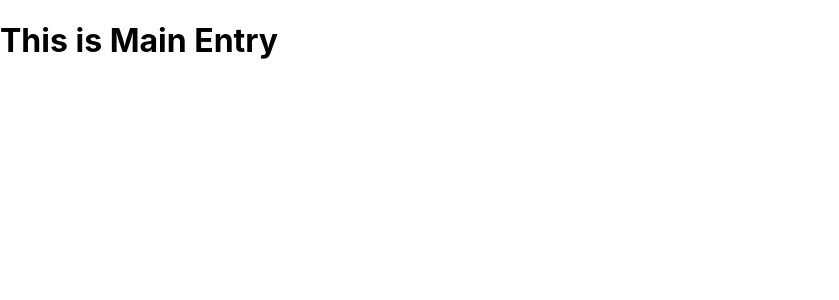
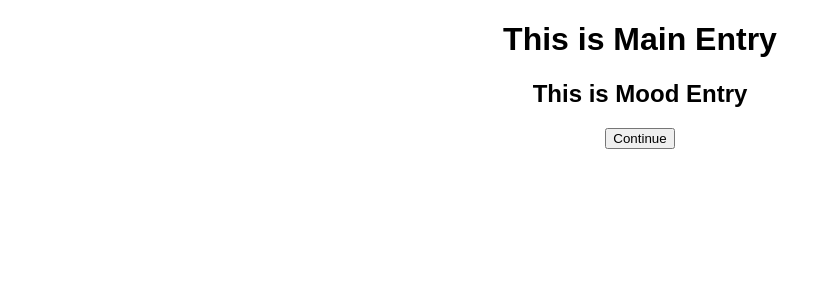
Before and after one commit to tobiball/mindmee, a React (Create React App) app in the folder my-app/: page /entry/MainEntry in a window 1280 px wide. Shown: the top 300 px of the page, without its empty margins (0-839 px from the left). Built offline with nearby package versions, Linux system fonts and the light colour scheme.

Commit message:
Build the first App circut of the entry function

```diff
--- a/my-app/src/App.js
+++ b/my-app/src/App.js
@@ -9,19 +9,36 @@ import {
 } from "react-router-dom";
 
 import MainPage from "./MainPage"
+
 import MainEntry from "./entry/MainEntry"
+import MoodEntry from "./entry/MoodEntry"
+import TagsEntry from "./entry/TagsEntry"
+import JournalEntry from "./entry/JournalEntry"
+
 import MainSummary from "./summary/MainSummary"
+import MoodSummary from "./summary/MoodSummary"
+import TagsSummary from "./summary/TagsSummary"
+import JournalSummary from "./summary/JournalSummary"
 
 
 function App() {
   return (
+    <div className="App">
       <Router>
         <Switch>
         <Route exact path="/" component={MainPage} />
         <Route exact path="/entry/MainEntry" component={MainEntry} />
+        <Route exact path="/entry/MoodEntry" component={MoodEntry} />
+        <Route exact path="/entry/TagsEntry" component={TagsEntry} />
+        <Route exact path="/entry/JournalEntry" component={JournalEntry} />
+
         <Route exact path="/summary/MainSummary" component={MainSummary} />
+        <Route exact path="/summary/MoodSummary" component={MoodSummary} />
+        <Route exact path="/summary/TagsSummary" component={TagsSummary} />
+        <Route exact path="/summary/JournalSummary" component={JournalSummary} />
         </Switch>
       </Router>
+    </div>
   );
 }
 
--- a/my-app/src/MainPage.js
+++ b/my-app/src/MainPage.js
@@ -4,7 +4,7 @@ import {Link } from "react-router-dom";
 export default function MainPage() {
   return (
     <div>
-  <h2>Welcome to mindmy</h2>
+  <h1>Welcome to mindmy</h1>
       <Link to="/entry/MainEntry">
         <button>
           Start an Entry
--- a/my-app/src/entry/JournalEntry.js
+++ b/my-app/src/entry/JournalEntry.js
@@ -1,15 +1,12 @@
-import React from "react";
-import {
-  Switch,
-  Route,
-  NavLink,
-  useParams,
-  useRouteMatch
-} from "react-router-dom";
-import styled from "styled-components";
+import { Link } from "react-router-dom";
 
 export default function JournalEntry() {
   return (
-    <h1>This is Journal Entry</h1>
+    <div>
+      <h2>This is Journal Entry</h2>
+      <Link to="/summary/MainSummary">
+        <button>Finish</button>
+      </Link>
+  </div>
   )
 }
--- a/my-app/src/entry/MainEntry.js
+++ b/my-app/src/entry/MainEntry.js
@@ -1,5 +1,31 @@
+
+import {
+  Route,
+  Switch,
+  Link,
+  Redirect,
+  BrowserRouter as Router
+} from "react-router-dom";
+
+import MoodEntry from "./MoodEntry"
+import TagsEntry from "./TagsEntry"
+import JournalEntry from "./JournalEntry"
+
+
+
+
 export default function MainEntry() {
   return (
-    <h1>This is Main Entry</h1>
+    <div>
+      <h1>This is Main Entry</h1>
+      <Router>
+        <Switch>
+          <Route exact path="/entry/MainEntry" component={MoodEntry} />
+          <Route exact path="/entry/TagsEntry" component={TagsEntry} />
+          <Route exact path="/entry/JournalEntry" component={JournalEntry} />
+        </Switch>
+      </Router>
+  </div>
+
   )
 }
--- a/my-app/src/entry/MoodEntry.js
+++ b/my-app/src/entry/MoodEntry.js
@@ -1,13 +1,12 @@
-import React from "react";
-import {Link } from "react-router-dom";
+import { Link } from "react-router-dom";
 
 export default function MoodEntry() {
   return (
     <div>
-      <h1>This is Mood Entry</h1>
-      {/* <Link to="/TagsEntry">
+      <h2>This is Mood Entry</h2>
+      <Link to="/entry/TagsEntry">
         <button>Continue</button>
-      </Link> */}
+      </Link>
     </div>
   )
 }
--- a/my-app/src/entry/TagsEntry.js
+++ b/my-app/src/entry/TagsEntry.js
@@ -1,15 +1,13 @@
-import React from "react";
-import {
-  Switch,
-  Route,
-  NavLink,
-  useParams,
-  useRouteMatch
-} from "react-router-dom";
-import styled from "styled-components";
+import { Link } from "react-router-dom";
+
 
 export default function TagsEntry() {
   return (
-    <h1>This is Tags Entry</h1>
+    <div>
+      <h2>This is Tags Entry</h2>
+      <Link to="/entry/JournalEntry">
+        <button>Continue</button>
+      </Link>
+  </div>
   )
 }
```
Lines whose indentation alone changed are shown as unchanged.
